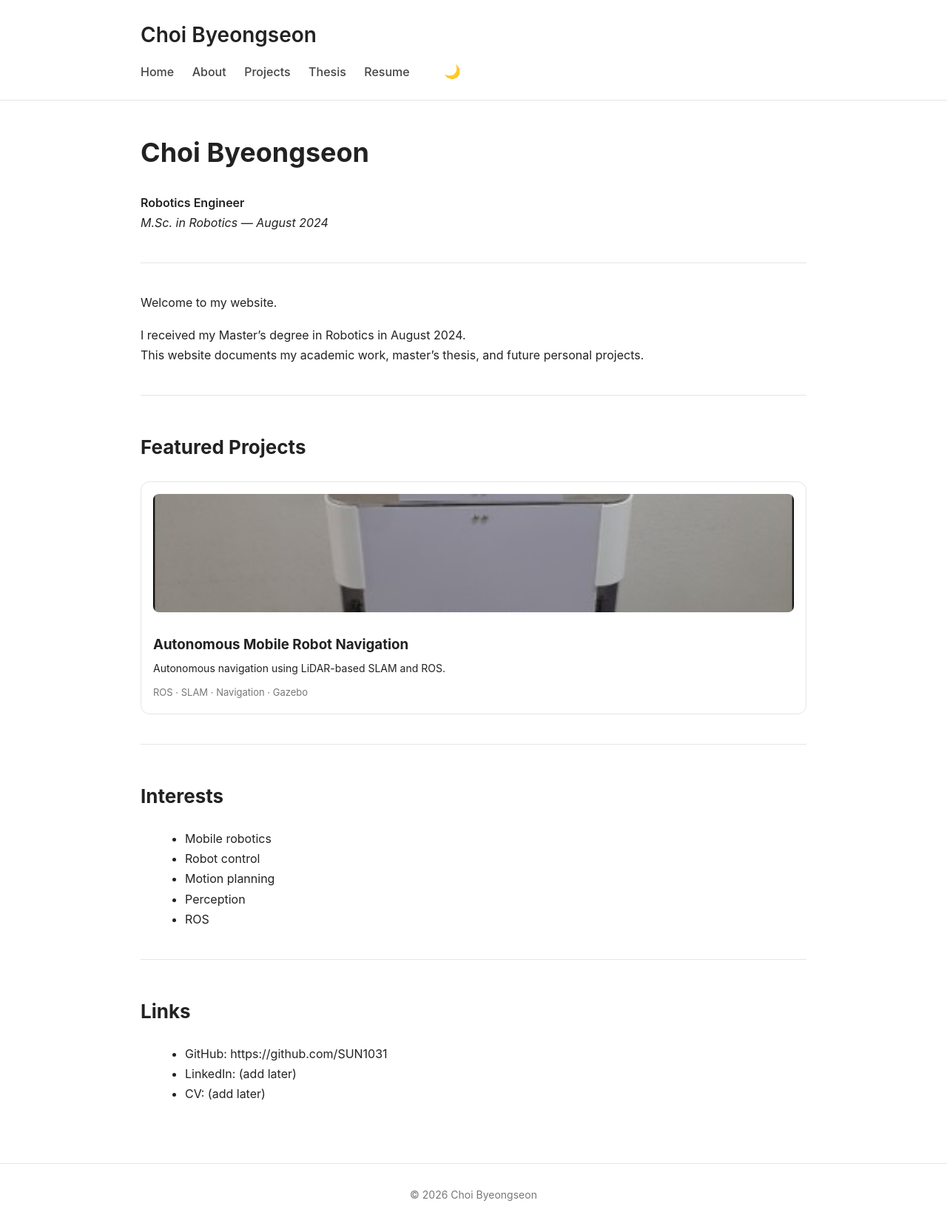
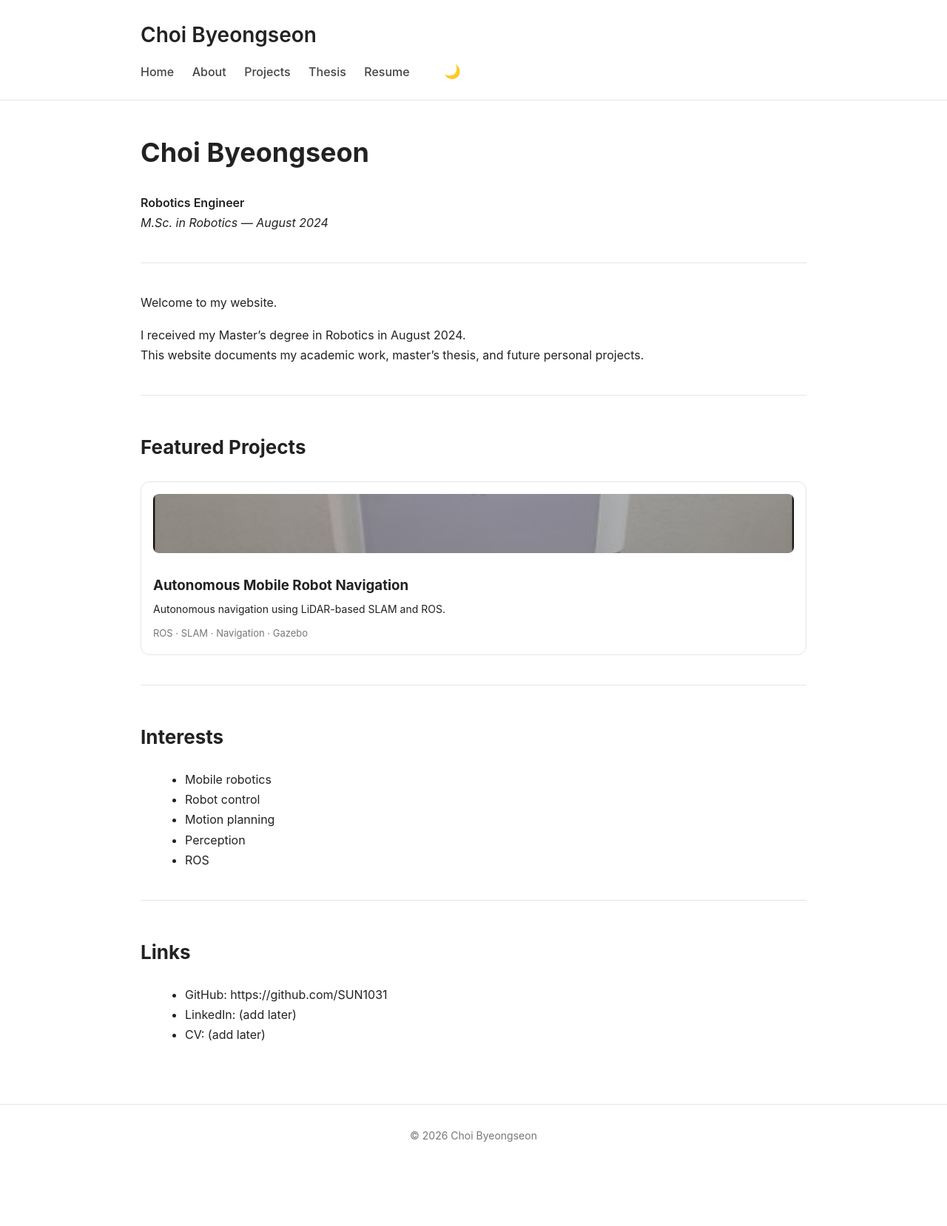
Before and after one commit to SUN1031/SUN1031.github.io, a Jekyll site: the page built from index.md, in a window 1280 px wide. Shown: the whole page at 74% size. Built offline with Jekyll 4.4.1, drawn with Linux system fonts in a browser that asks for light colours; after the commit the page ends 1578 px from its top, so only the background shows below that.

Commit message:
Update style.css

```diff
--- a/assets/css/style.css
+++ b/assets/css/style.css
@@ -160,7 +160,7 @@ main strong {
 
 .project-card img {
   width: 100%;
-  height: 160px;
+  height: 80px;
   object-fit: cover;
   border-radius: 8px;
   margin-bottom: 12px;
```
